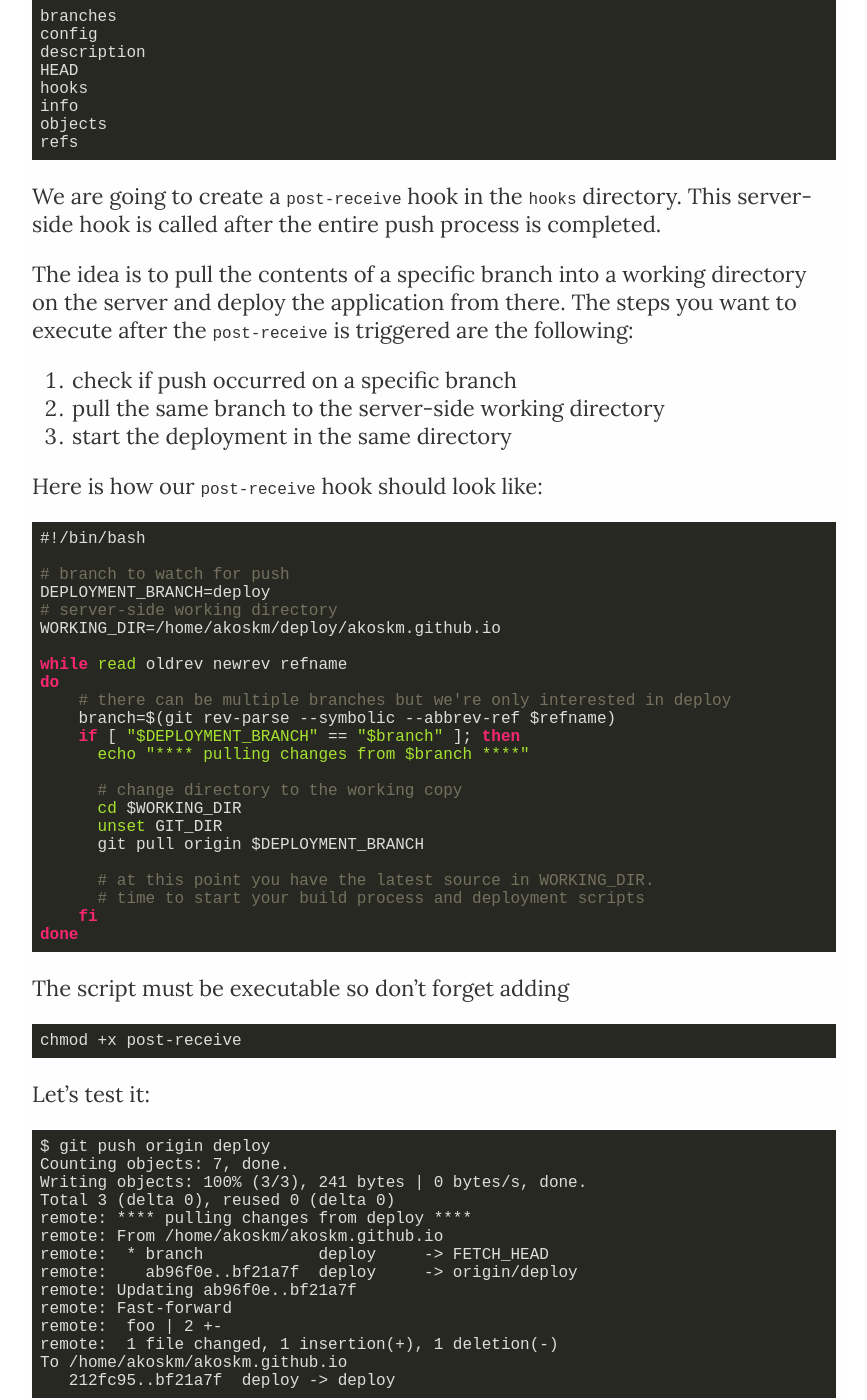
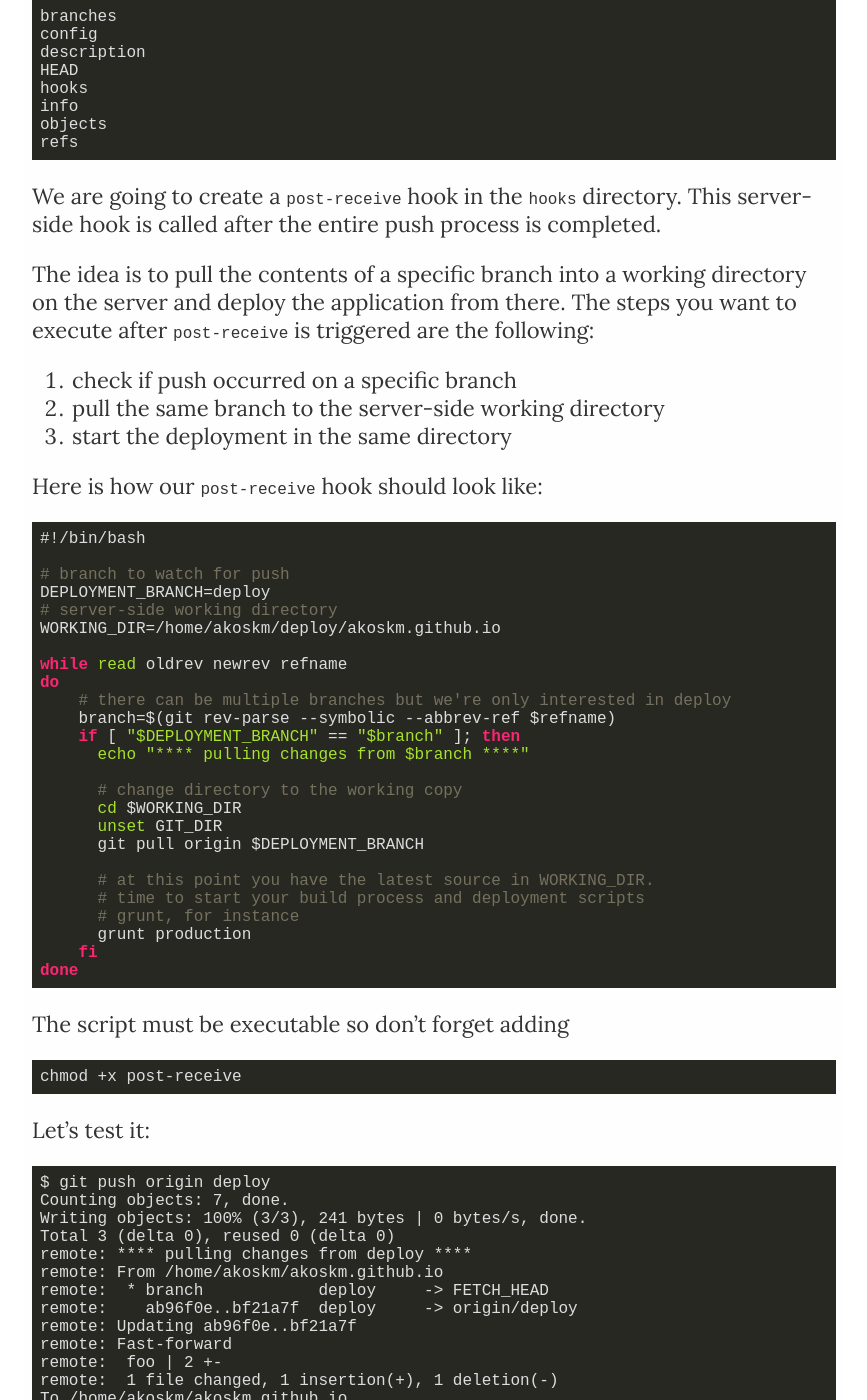
Before and after one commit to akoskm/akoskm.github.io, a Jekyll site: the page built from _posts/2015-06-28-deploy-changes-with-git-push.md, in a window 1280 px wide and 1400 px high, scrolled down 492 px. Shown: the whole window, without its empty margins (206-1073 px from the left). Built offline with Jekyll 4.4.1, drawn with Linux system fonts in a browser that asks for light colours; nearby versions of some CDN libraries; comment, search, counter and statistics services are not loaded.

Commit message:
misc, example for starting a task

```diff
--- a/_posts/2015-06-28-deploy-changes-with-git-push.md
+++ b/_posts/2015-06-28-deploy-changes-with-git-push.md
@@ -24,7 +24,7 @@ refs
 
 We are going to create a `post-receive` hook in the `hooks` directory. This server-side hook is called after the entire push process is completed.
 
-The idea is to pull the contents of a specific branch into a working directory on the server and deploy the application from there. The steps you want to execute after the `post-receive` is triggered are the following:
+The idea is to pull the contents of a specific branch into a working directory on the server and deploy the application from there. The steps you want to execute after `post-receive` is triggered are the following:
 
 1. check if push occurred on a specific branch
 2. pull the same branch to the server-side working directory
@@ -53,6 +53,8 @@ do
 
       # at this point you have the latest source in WORKING_DIR.
       # time to start your build process and deployment scripts
+      # grunt, for instance
+      grunt production
     fi
 done
 </code></pre>
```
